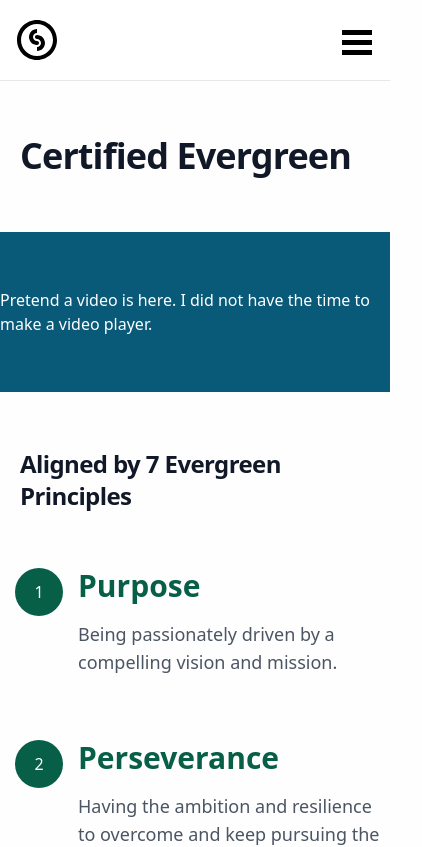
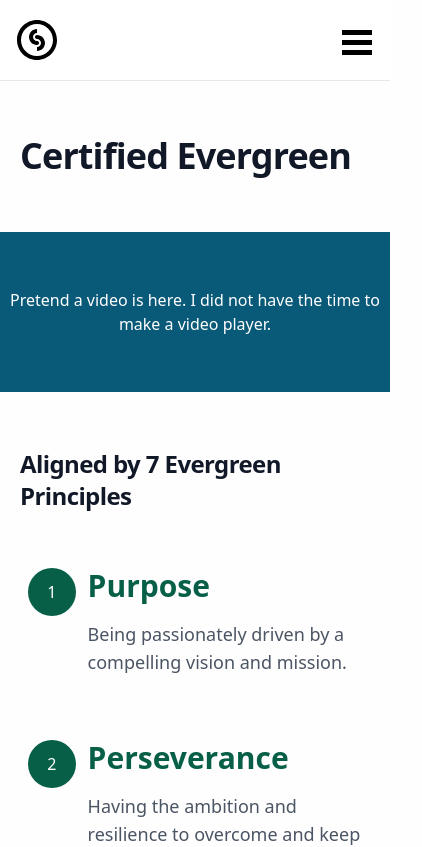
Before and after one commit to c1oneman/supportworks-clone, a React (Create React App) app: page /evergreen in a window 390 px wide. Shown: the top 847 px of the page, 422 px wide, since content can reach past the window. Built offline with nearby package versions, Linux system fonts and the light colour scheme.

Commit message:
fix margin on evergreen

```diff
--- a/src/components/core/EvergreenPrinciple.js
+++ b/src/components/core/EvergreenPrinciple.js
@@ -1,6 +1,6 @@
 const EvergreenPrinciple = ({ h1, p, id }) => {
   return (
-    <div className="max-w-6xl sm:px-6 lg:px-8 mx-auto mb-12 sm:mb-24">
+    <div className="max-w-6xl sm:px-6 lg:px-8 mb-12 sm:mb-24 mx-4">
       <div class="w-full flex">
         <div className="w-1/5 flex items-start justify-center">
           <div className="w-12 h-12 rounded-full bg-green-800 text-white flex items-center justify-center">
--- a/src/components/pages/Evergreen.js
+++ b/src/components/pages/Evergreen.js
@@ -6,7 +6,7 @@ const Evergreen = () => {
     <div className="w-full mt-20">
       <HeroText h1={"Certified Evergreen"} />
       <div className="flex sm:px-6 lg:px-8 mx-auto bg-regal-blue text-white justify-center items-center">
-        <div className="max-w-6xl flex flex-row flex-wrap py-14 sm:py-36 items-center justify-center">
+        <div className="max-w-6xl flex flex-row flex-wrap py-14 sm:py-36 items-center justify-center text-center">
           Pretend a video is here. I did not have the time to make a video
           player.
         </div>
--- a/src/components/sections/WhatThisMeans.js
+++ b/src/components/sections/WhatThisMeans.js
@@ -1,11 +1,11 @@
 const WhatThisMeans = () => {
   return (
     <div
-      className={`w-full sm:max-w-6xl mx-8 sm:px-6 lg:px-8 sm:mx-auto flex flex-wrap mt-16`}
+      className={`sm:max-w-6xl mx-8 sm:px-6 lg:px-8 sm:mx-auto flex flex-wrap mt-16`}
     >
       <div className="flex flex-wrap">
         <div className="w-full sm:w-1/2 flex flex-col sm:pb-48">
-          <div className="flex flex-col mx-4 sm:mx-24">
+          <div className="flex flex-col sm:mx-24">
             <img
               className="w-1/2"
               alt="evergreen icon"
@@ -23,7 +23,7 @@ const WhatThisMeans = () => {
           </div>
         </div>
         <div className="w-full sm:w-1/2 sm:pt-48 mt-4">
-          <div className="flex flex-col mx-4 sm:mx-24">
+          <div className="flex flex-col sm:mx-24">
             <img
               className="w-1/2"
               alt="evergreen icon 2"
```
